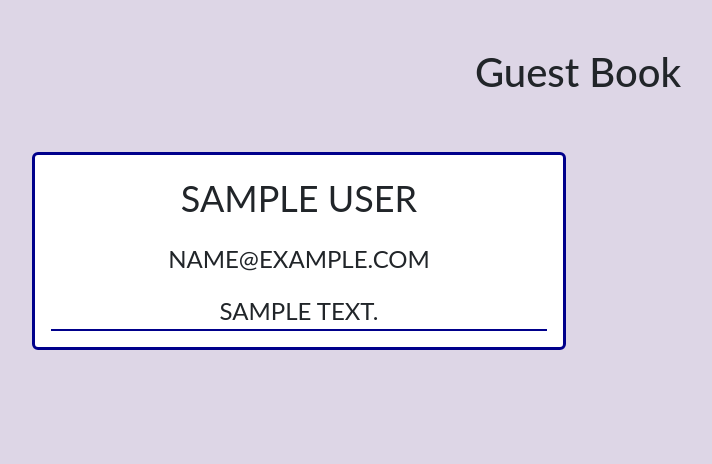
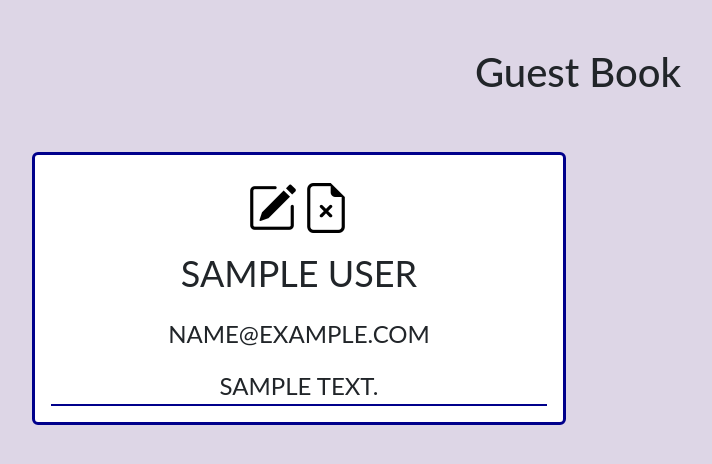
Before and after one commit to PandoraGrims/KW_guest_book, a Django app: page / in a window 1280 px wide. Shown: the part 56-520 px from the top of the page, without its empty margins (62-774 px from the left). Run offline with Django 4.2, Linux system fonts and the light colour scheme; tables that the repository leaves empty hold one stand-in row (values such as "Sample post").

Commit message:
Добавил иконки на редактирование и удаление записи

```diff
--- a/source/webapp/templates/base_html_my.html
+++ b/source/webapp/templates/base_html_my.html
@@ -6,6 +6,7 @@
     <meta name="viewport"
           content="width=device-width, user-scalable=no, initial-scale=1.0, maximum-scale=1.0, minimum-scale=1.0">
     <meta http-equiv="X-UA-Compatible" content="ie=edge">
+    <link rel="stylesheet" href="https://cdn.jsdelivr.net/npm/bootstrap-icons@1.10.3/font/bootstrap-icons.css">
     <link href="https://cdn.jsdelivr.net/npm/bootstrap@5.3.0/dist/css/bootstrap.min.css" rel="stylesheet"
           integrity="sha384-9ndCyUaIbzAi2FUVXJi0CjmCapSmO7SnpJef0486qhLnuZ2cdeRhO02iuK6FUUVM" crossorigin="anonymous">
     <title>{% block title %}Главная{% endblock %}</title>
--- a/source/webapp/templates/book_form.html
+++ b/source/webapp/templates/book_form.html
@@ -1,7 +1,7 @@
 <form action='' method="post">
     {% csrf_token %}
     {{ form.as_p }}
-    </label><br/>
+    <br/>
     <input type="submit" value="{{ button_text }}"
            style="font-size: 30px; width: 300px; background-color: darkmagenta; border: 2px solid olivedrab"/>
 </form>
--- a/source/webapp/templates/index.html
+++ b/source/webapp/templates/index.html
@@ -15,6 +15,10 @@
                     <div class="col-xxl-4 col-lg-6 col-sm-12">
                         <div class="card card-our-works h-100" style="border: 3px solid darkblue">
                             <div class="card-body ">
+                                <div class="card-icon">
+                                    <a href="{% url "book_update" book.pk %}" style="font-size: 50px; color: black"><i class="bi bi-pencil-square"></i></a>
+                                    <a href="{% url "delete_book" book.pk %}" style="font-size: 50px; color: black"><i class="bi bi-file-earmark-x"></i></a>
+                                </div>
                                 <p class="card-text card-text-1 text-uppercase"
                                    style="font-size: 36px;">{{ book.author }}</p>
                                 <p class="card-text card-text-1 text-uppercase"
--- a/source/webapp/urls.py
+++ b/source/webapp/urls.py
@@ -1,10 +1,10 @@
 from django.urls import path
 
-from webapp.views import book_list_view, book_create, book_update, task_delete
+from webapp.views import book_list_view, book_create, book_update, delete_book
 
 urlpatterns = [
     path('', book_list_view, name="index"),
     path('book/add/', book_create, name="book_create"),
     path('book/<int:pk>/update', book_update, name="book_update"),
-    path('book/<int:pk>/delete', task_delete, name="task_delete"),
+    path('book/<int:pk>/delete', delete_book, name="delete_book"),
 ]
--- a/source/webapp/views.py
+++ b/source/webapp/views.py
@@ -45,7 +45,7 @@ def book_update(request, pk):
             return render(request, "book_update.html", {"form": form})
 
 
-def task_delete(request, pk):
+def delete_book(request, pk):
     book = get_object_or_404(Book, id=pk)
     if request.method == "GET":
         return render(request, "delete_book.html", {"book": book})
```
Also changed, not shown: source/webapp/templates/delete_book.html (+5 -3 lines).
